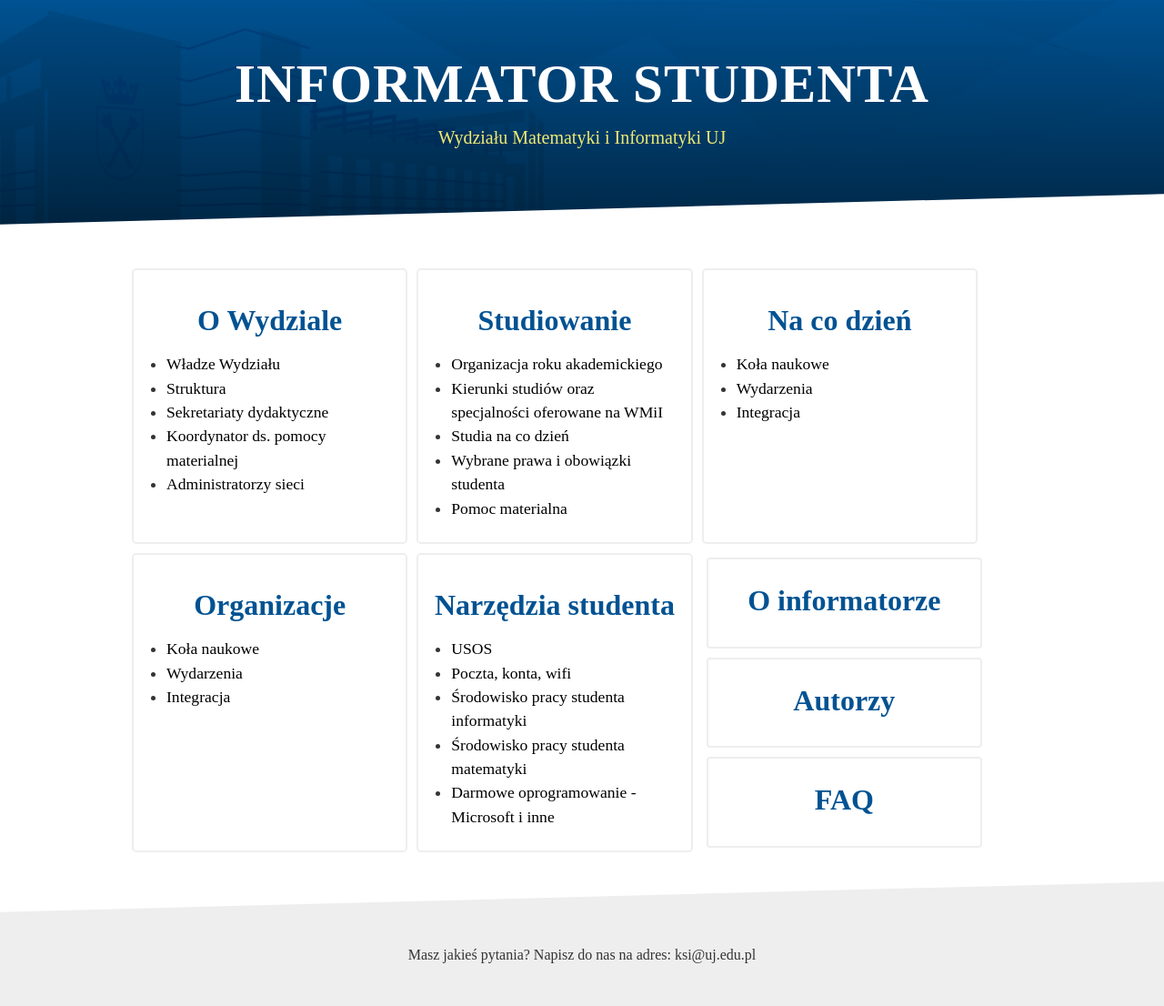
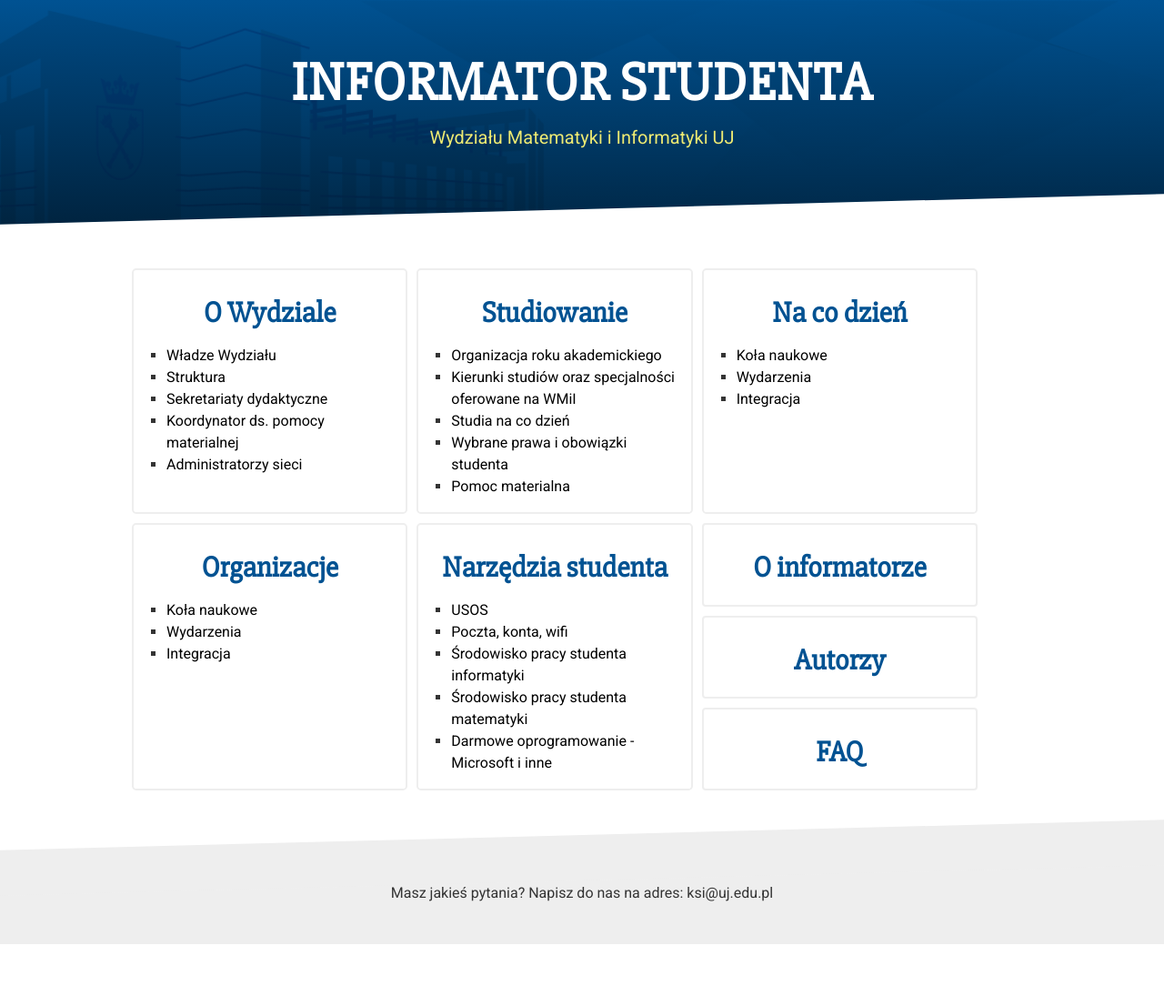
Before and after one commit to KSIUJ/informator, a Jekyll site: the page built from index.html, in a window 1280 px wide. Shown: the whole page at 91% size. Built offline with Jekyll 4.4.1, drawn with Linux system fonts in a browser that asks for light colours; nearby versions of some CDN libraries; after the commit the page ends 1038 px from its top, so only the background shows below that.

Commit message:
change font on front page

```diff
--- a/_sass/layout/_card.scss
+++ b/_sass/layout/_card.scss
@@ -1,6 +1,6 @@
 .card {
   @include flexy($dir: column);
-  padding: 1.5em 1em;
+  padding: 1em 1em;
   border: 2px solid $color-shade;
   border-radius: 0.3em;
   margin: $gutter;
@@ -12,13 +12,19 @@
   a {
     color: black;
     text-align: left;
+
+    &:hover {
+      color: $color-primary-light;
+    }
+    &:active {
+      opacity: initial;
+    }
   }
   ul {
     text-align: left;
     padding-left: 20px;
     margin-top: 15px;
-    list-style-type: disc;
-    font-size: 1.1em;
+    list-style-type: square;
   }
   @include mq('xs') {
     flex: 1 per-line(1);
@@ -43,6 +49,7 @@
 
 .card-small {
   @include flexy($dir: column);
+  padding: 1em 1em;
   border: 2px solid $color-shade;
   border-radius: 0.25em;
   margin: $gutter;
@@ -51,7 +58,6 @@
     color: $color-primary;
     margin: 0.35em 0 0;
     line-height: 1.25;
-    margin-top: 25px;
   }
   @include mq('xs') {
     flex: 1 per-line(1);
@@ -77,7 +83,6 @@
 
 .cont {
   @include flexy($dir: column);
-  margin: $gutter;
   @include mq('xs') {
     flex: 1 per-line(1);
   }
--- a/_sass/utilities/_variables.scss
+++ b/_sass/utilities/_variables.scss
@@ -1,3 +1,5 @@
+@import url('https://fonts.googleapis.com/css?family=Roboto|Slabo+27px');
+
 // Colors
 $white: #fff;
 
@@ -11,8 +13,8 @@ $color-shade: #eee;
 $color-text: #343434;
 
 // Fonts
-$font-stack-primary: 'Libre Baskerville', serif;
-$font-stack-secondary: 'Libre Baskerville', serif;
+$font-stack-primary: 'Roboto', serif;
+$font-stack-secondary: 'Slabo 27px', sans-serif;
 
 // Layout
 $max-width: 1000px;
```
